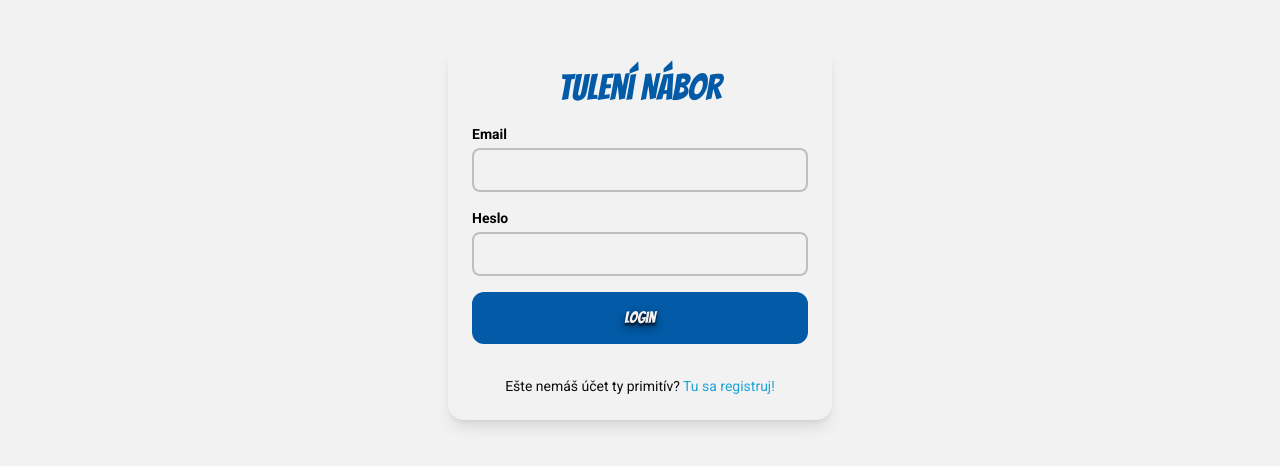
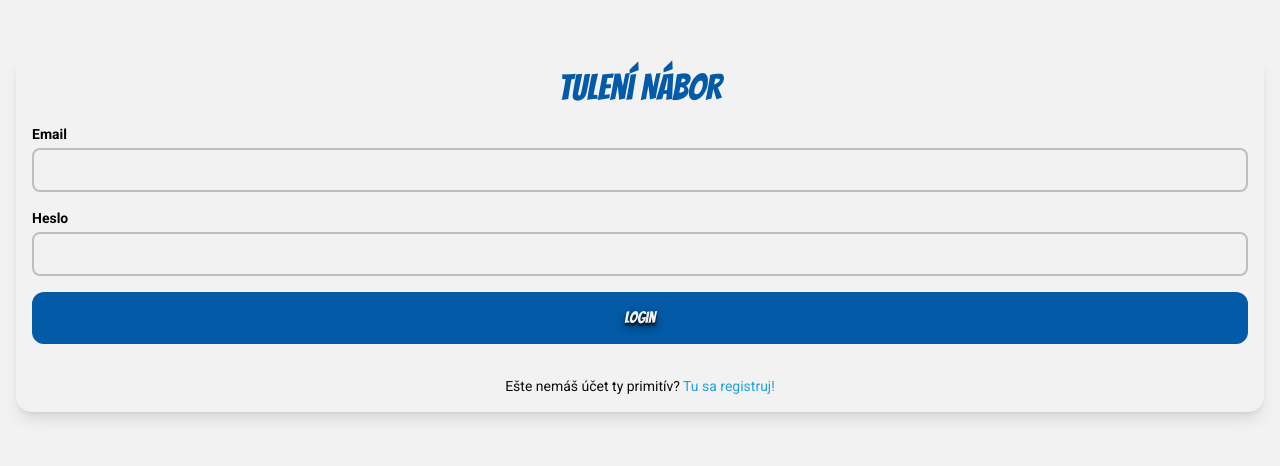
Before and after one commit to code-by-shegy/lucenske-tulene, a React (Vite) app: page /login in a window 1280 px wide. Shown: the part 168-634 px from the top of the page. Built offline with nearby package versions, Linux system fonts and the light colour scheme; no server answers.

Commit message:
Implement card, clean code, fix pocasie select height issue

```diff
--- /dev/null
+++ b/prettier.config.cjs
@@ -0,0 +1,5 @@
+// prettier.config.js
+/** @type {import("prettier").Config} */
+export default {
+  plugins: ["prettier-plugin-tailwindcss"],
+};
--- a/src/components/Avatar.tsx
+++ b/src/components/Avatar.tsx
@@ -19,7 +19,8 @@ export default function Avatar({
 
   return (
     <div
-      className={`bg-oceanblue flex items-center justify-center overflow-hidden rounded-full text-white ${sizes[size]}`}
+      className={`bg-oceanblue flex items-center justify-center
+                  overflow-hidden rounded-full text-white ${sizes[size]}`}
     >
       {src ? (
         <img src={src} alt={alt} className="h-full w-full object-cover" />
--- a/src/components/Button.tsx
+++ b/src/components/Button.tsx
@@ -22,10 +22,8 @@ export default function Button({
   fullWidth = false,
   disabled = false,
 }: ButtonProps) {
-  const baseStyles = `
-    font-bangers text-shadow-lg/50
-    rounded-xl transition-colors border-2
-    `;
+  const baseStyles = `font-bangers text-shadow-lg/50
+                      rounded-xl transition-colors border-2`;
   // focus:outline-none focus:ring-2 focus:ring-offset-2
 
   const variants: Record<ButtonVariant, string> = {
@@ -35,9 +33,9 @@ export default function Button({
   };
 
   const sizes: Record<ButtonSize, string> = {
-    sm: "px-3 py-2 text-sm",
-    md: "px-4 py-3 text-base",
-    lg: "px-6 py-4 text-lg",
+    sm: "p-2 text-sm",
+    md: "p-3 text-base",
+    lg: "p-4 text-lg",
   };
 
   const width = fullWidth ? "w-full" : "inline-block";
--- a/src/components/Card.tsx
+++ b/src/components/Card.tsx
@@ -2,11 +2,14 @@ import type { ReactNode } from "react";
 
 interface CardProps {
   children: ReactNode;
+  className?: string;
 }
 
-export default function Card({ children }: CardProps) {
+export default function Card({ children, className = "" }: CardProps) {
   return (
-    <div className="bg-mediumgrey w-full rounded-xl p-4 shadow-md">
+    <div
+      className={`bg-icywhite w-full rounded-2xl p-4 shadow-lg ${className}`}
+    >
       {children}
     </div>
   );
--- a/src/components/Header.tsx
+++ b/src/components/Header.tsx
@@ -15,7 +15,7 @@ export default function Header({
 }: HeaderProps) {
   return (
     <header
-      className={`bg-darkblue text-icywhite flex items-center justify-between px-4 py-3 text-shadow-lg/50 ${className}`}
+      className={`bg-darkblue text-icywhite flex items-center justify-between p-4 text-shadow-lg/50 ${className}`}
     >
       {onBack ? (
         <button onClick={onBack} className="text-icywhite">
--- a/src/components/Select.tsx
+++ b/src/components/Select.tsx
@@ -4,17 +4,24 @@ import type { SelectHTMLAttributes } from "react";
 interface SelectProps extends SelectHTMLAttributes<HTMLSelectElement> {
   label?: string;
   options: { value: number; label: string }[];
+  className?: string;
 }
 
-export default function Select({ label, options, ...props }: SelectProps) {
+export default function Select({
+  label,
+  options,
+  className,
+  ...props
+}: SelectProps) {
   return (
-    <div className="font-roboto flex w-full flex-col gap-1">
+    <div className={"font-roboto flex w-full flex-col gap-1 ${className}"}>
       {label && (
         <label className="text-deepblack text-sm font-bold">{label}</label>
       )}
       <select
         {...props}
-        className={`border-mediumgrey focus:ring-darkblack rounded-lg border-2 p-2 focus:ring-2 focus:outline-none`}
+        //padding p-2 deleted and flex-1 used instead, to fix different height issue.
+        className={`border-mediumgrey focus:ring-darkblack rounded-lg border-2 flex-1 focus:ring-2 focus:outline-none`}
       >
         {options.map((option) => (
           <option key={option.value} value={option.value}>
--- a/src/pages/Home.tsx
+++ b/src/pages/Home.tsx
@@ -22,7 +22,7 @@ export default function Home() {
     <Page>
       <Header title="Lučenské Tulene" />
 
-      <main className="flex flex-1 flex-col items-center justify-center gap-4 px-6">
+      <main className="flex flex-1 flex-col justify-center gap-4 p-4">
         <Button
           variant="primary"
           size="lg"
--- a/src/pages/Leaderboard.tsx
+++ b/src/pages/Leaderboard.tsx
@@ -1,5 +1,6 @@
 import Header from "../components/Header";
 import Page from "../components/Page";
+import Card from "../components/Card";
 import { useEffect, useState } from "react";
 import { getLeaderboard } from "../lib/leaderboard";
 import { useNavigate } from "react-router-dom";
@@ -37,9 +38,7 @@ export default function Leaderboard() {
   return (
     <Page>
       <Header title="Tabuľka" onBack={() => navigate("/")} />
-
-      <div className="flex-1 p-4">
-        <div className="bg-icywhite overflow-x-auto rounded-2xl shadow-lg">
+      <Card className="overflow-x-auto flex-1">
         <table className="w-full border-collapse text-left">
           <thead>
             <tr className="bg-darkblue text-icywhite font-bangers text-shadow-lg/50">
@@ -58,15 +57,12 @@ export default function Leaderboard() {
                 <td className="text-darkblack p-3 font-bold">{index + 1}</td>
                 <td className="p-3">{entry.user_name}</td>
                 <td className="p-3">{entry.events_count}</td>
-                  <td className="text-darkblack p-3 font-bold">
-                    {entry.points}
-                  </td>
+                <td className="text-darkblack p-3 font-bold">{entry.points}</td>
               </tr>
             ))}
           </tbody>
         </table>
-        </div>
-      </div>
+      </Card>
     </Page>
   );
 }
--- a/src/pages/Login.tsx
+++ b/src/pages/Login.tsx
@@ -5,6 +5,7 @@ import { useNavigate, Link } from "react-router-dom";
 import Page from "../components/Page";
 import Input from "../components/Input";
 import Button from "../components/Button";
+import Card from "../components/Card";
 
 export default function Login() {
   const [email, setEmail] = useState("");
@@ -24,12 +25,9 @@ export default function Login() {
   };
 
   return (
-    <Page className="flex items-center justify-center px-4">
-      <div className="flex w-full max-w-sm flex-col gap-6">
-        <form
-          onSubmit={handleLogin}
-          className="bg-icywhite flex w-full flex-col gap-4 rounded-2xl p-6 shadow-lg"
-        >
+    <Page className="items-center justify-center px-4">
+      <Card>
+        <form onSubmit={handleLogin} className="flex flex-col gap-4 ">
           <h1 className="font-bangers text-darkblue text-center text-4xl">
             Tulení Nábor
           </h1>
@@ -64,7 +62,7 @@ export default function Login() {
             </Link>
           </p>
         </form>
-      </div>
+      </Card>
     </Page>
   );
 }
--- a/src/pages/Profile.tsx
+++ b/src/pages/Profile.tsx
@@ -1,6 +1,7 @@
 import Header from "../components/Header";
 import Button from "../components/Button";
 import Page from "../components/Page";
+import Card from "../components/Card";
 
 import { auth } from "../firebase";
 import { useEffect, useState } from "react";
@@ -65,7 +66,7 @@ export default function Profile() {
       <Header title={`Tuleň ${user_name}`} onBack={() => navigate("/")} />
 
       {/* Stats summary */}
-      <div className="rounded-b-2xl bg-white p-6 text-center shadow">
+      <Card className="text-center rounded-none p-0">
         <p className="font-bangers text-darkblack text-lg">
           <span className="mr-4">
             Poradie:{" "}
@@ -81,13 +82,12 @@ export default function Profile() {
             <span className="text-mediumblue font-bangers">{events_count}</span>
           </span>
         </p>
-      </div>
+      </Card>
 
       {/* Sessions list */}
-      <div className="flex-1 p-6">
+      <div className="p-4">
         <h2 className="font-bangers text-darkblack mb-4 text-2xl">Otuženia</h2>
-
-        <div className="overflow-x-auto rounded-2xl bg-white shadow-lg">
+        <Card className="overflow-x-auto">
           <table className="w-full border-collapse text-left">
             <thead>
               <tr className="bg-darkblue text-icywhite font-bangers text-shadow-lg/50">
@@ -125,7 +125,8 @@ export default function Profile() {
               )}
             </tbody>
           </table>
-        </div>
+        </Card>
+
         {totalPages > 1 && (
           <div className="mt-4 flex justify-center gap-2">
             <Button
--- a/src/pages/Register.tsx
+++ b/src/pages/Register.tsx
@@ -7,6 +7,7 @@ import type { Email, UserName } from "../types";
 import Input from "../components/Input";
 import Button from "../components/Button";
 import Page from "../components/Page";
+import Card from "../components/Card";
 
 export default function Register() {
   const [email, setEmail] = useState<Email>("");
@@ -28,12 +29,9 @@ export default function Register() {
   };
 
   return (
-    <Page className="flex items-center justify-center px-4">
-      <div className="flex w-full max-w-sm flex-col gap-6">
-        <form
-          onSubmit={handleRegister}
-          className="bg-icywhite flex w-full flex-col gap-4 rounded-2xl p-6 shadow-lg"
-        >
+    <Page className="items-center justify-center px-4">
+      <Card>
+        <form onSubmit={handleRegister} className="flex flex-col gap-4">
           <h1 className="font-bangers text-darkblue text-center text-4xl">
             Tulení výtvor
           </h1>
@@ -75,7 +73,7 @@ export default function Register() {
             </Link>
           </p>
         </form>
-      </div>
+      </Card>
     </Page>
   );
 }
--- a/src/pages/StartSession.tsx
+++ b/src/pages/StartSession.tsx
@@ -3,6 +3,7 @@ import { useEffect, useState } from "react";
 import { useNavigate } from "react-router-dom";
 import Header from "../components/Header";
 import Page from "../components/Page";
+import Card from "../components/Card";
 import Button from "../components/Button";
 import Input from "../components/Input";
 import Select from "../components/Select";
@@ -176,7 +177,7 @@ export default function StartSession() {
       </div>
 
       {/* Main button */}
-      <div className="bg-lightgrey p-4">
+      <div className="p-4">
         <Button
           fullWidth
           size="lg"
@@ -193,10 +194,8 @@ export default function StartSession() {
                 : "Uložiť"}
         </Button>
       </div>
-
       {/* Inputs */}
-      <div className="bg-lightgrey grid grid-cols-2 gap-4 px-6 pb-8">
-        <div className="w-full">
+      <Card className="grid grid-cols-2 gap-4">
         <Input
           label="Teplota vody (°C)"
           type="decimal"
@@ -206,9 +205,7 @@ export default function StartSession() {
           disabled={stage !== "start"}
           placeholder=""
         />
-        </div>
 
-        <div className="w-full">
         <Input
           label="Teplota vzduchu (°C)"
           type="decimal"
@@ -218,22 +215,18 @@ export default function StartSession() {
           disabled={stage !== "start"}
           placeholder=""
         />
-        </div>
 
-        <div className="w-full">
         <Select
+          className="mt-auto"
           label="Počasie"
           value={weather}
           onChange={(e) => setWeather(Number(e.target.value))}
           disabled={stage !== "start"}
           options={weatherOptions}
         />
-        </div>
 
-        <div className="w-full">
         <Input label="Body" value={points.toFixed(1)} readOnly />
-        </div>
-      </div>
+      </Card>
     </Page>
   );
 }
```
Lines whose indentation alone changed are shown as unchanged.
